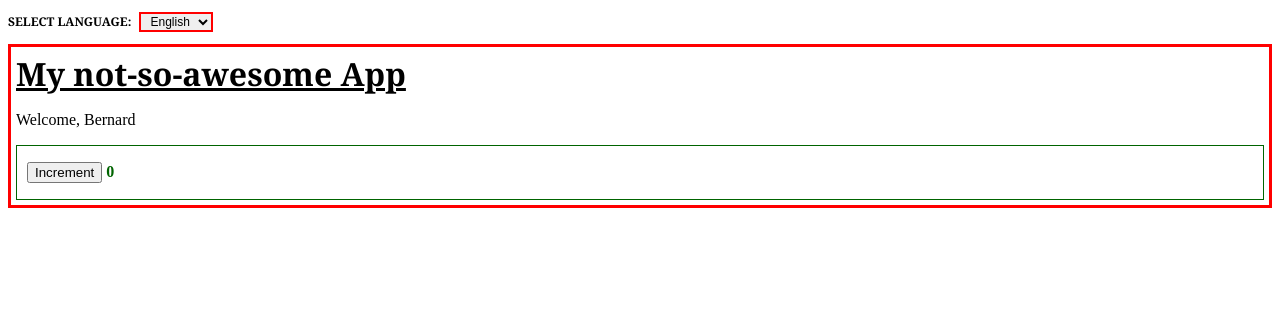
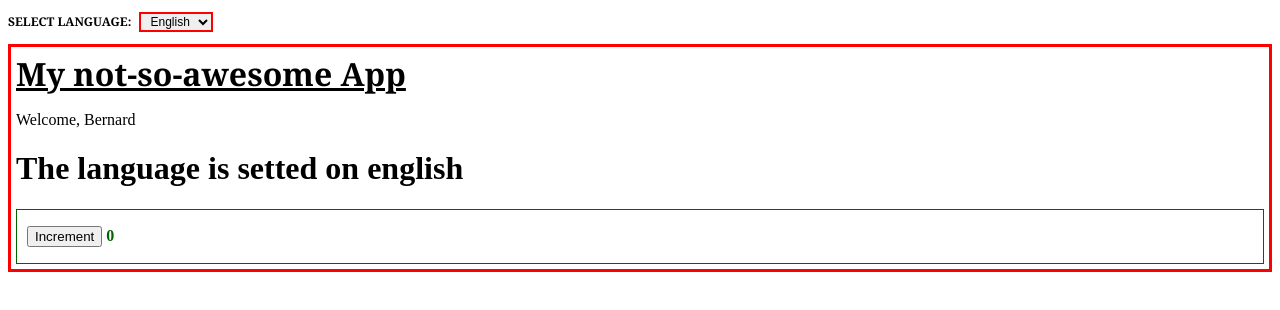
Before and after one commit to cristophergaziano/React_Ex, a React (Create React App) app in the folder my-app/: page / in a window 1280 px wide. Shown: the top 310 px of the page. Built offline with nearby package versions, Linux system fonts and the light colour scheme.

Commit message:
exercise context-02 done

```diff
--- a/my-app/src/DisplayLanguage.js
+++ b/my-app/src/DisplayLanguage.js
@@ -17,9 +17,11 @@ export class DisplayLanguage extends React.Component {
 
   render() {
     return (
-      <div>
-
-      </div>
+      <LanguageContext.Consumer>
+        {(language) => {
+          return <h1>{Strings[language].CURRENT_LANGUAGE}</h1>;
+        }}
+      </LanguageContext.Consumer>
     );
   }
 }
```
